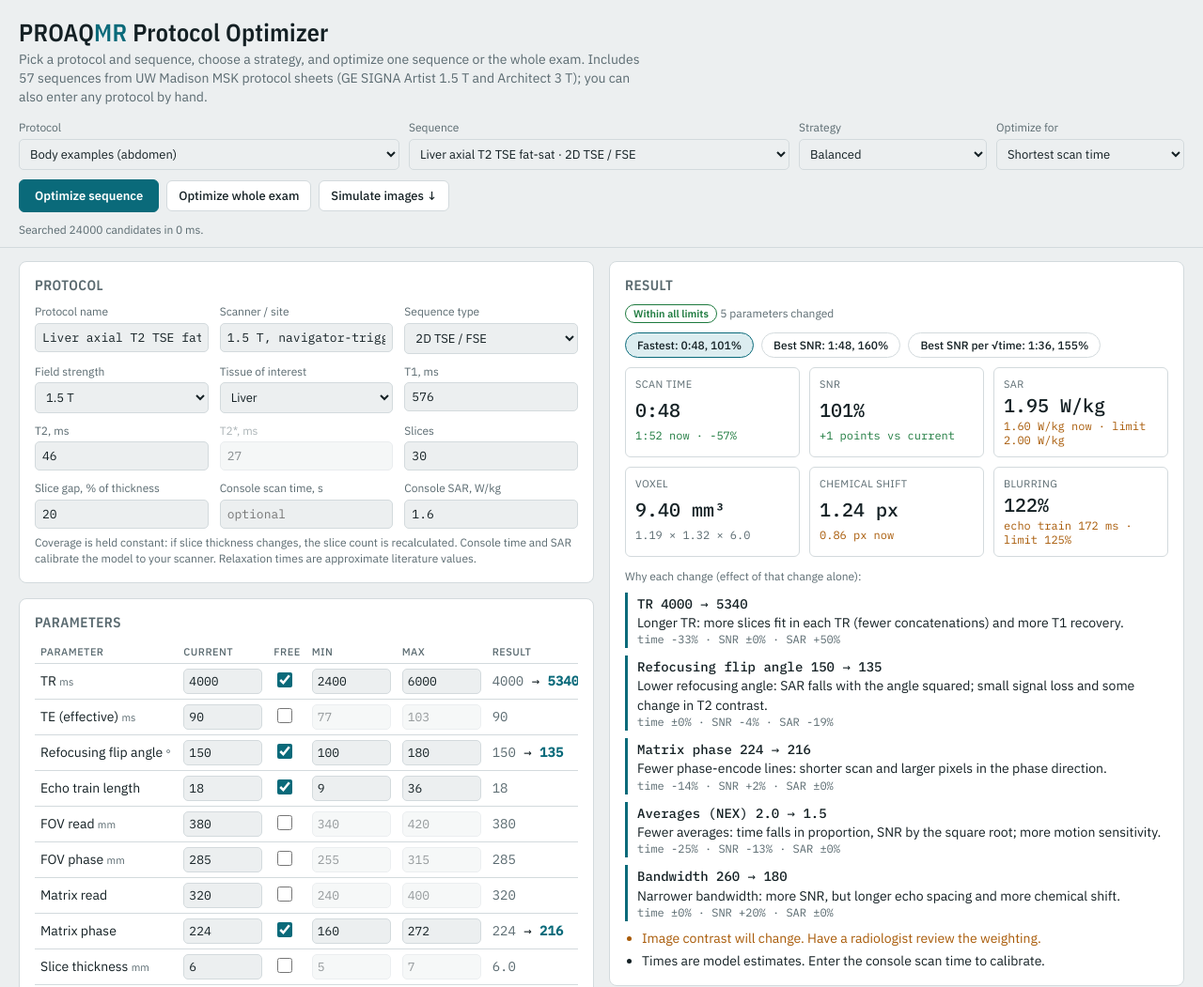
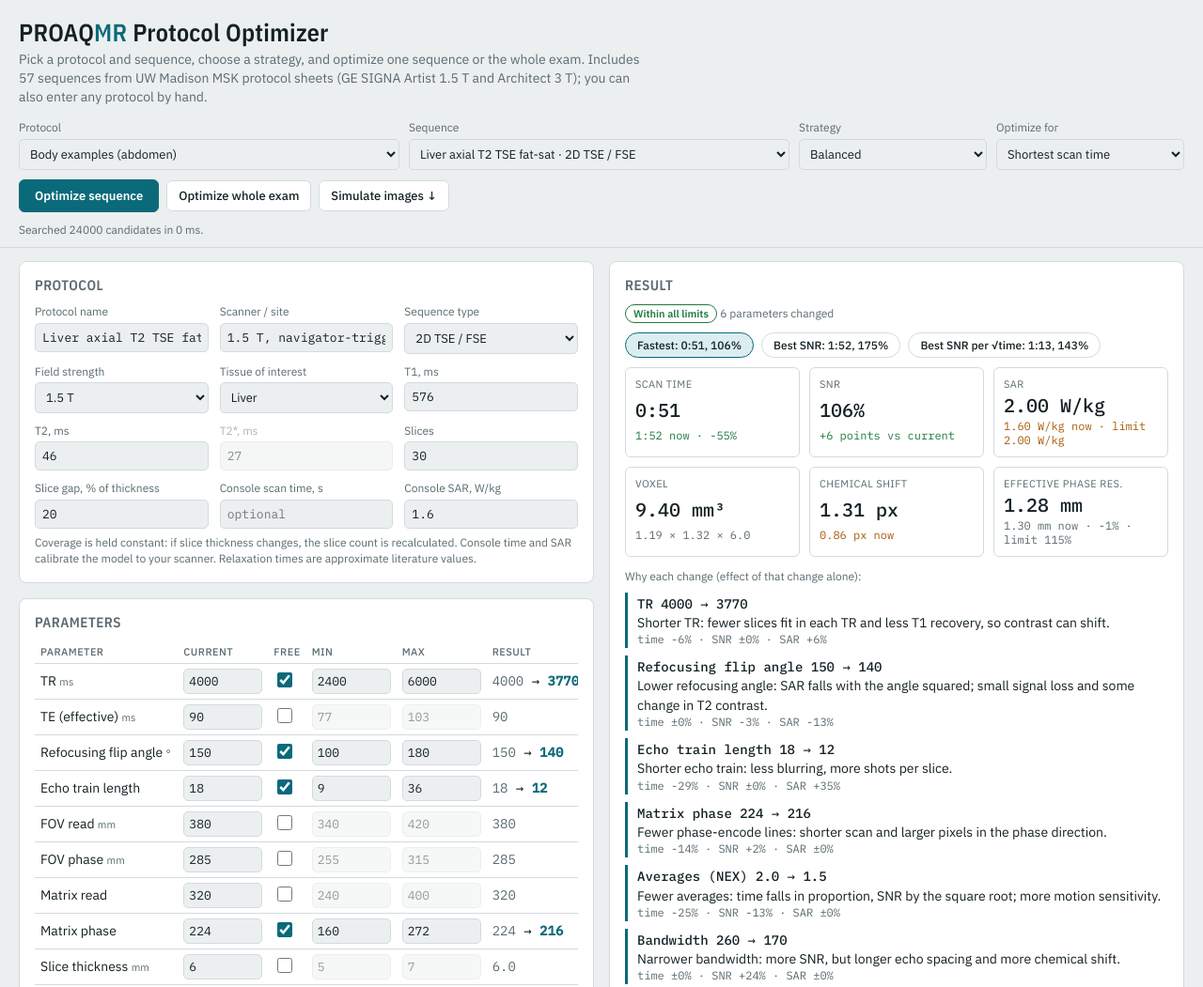
Before and after one commit to ceebee718/MRIOptimize, a plain HTML site: page index.html in a window 1280 px wide. Shown: the top 1051 px of the page at 94% size. Drawn offline with nearby package versions, Linux system fonts and the light colour scheme.

Commit message:
Optimizer limits effective resolution, not echo-train length / T2
The old blurring proxy let 'Balanced' approve changes that the image
simulator showed nearly doubled effective phase resolution (1.35 -> 2.39 mm
on the liver T2 example). The optimizer now computes the same point-spread
function the simulator uses (extended phase graph echo amplitudes, k-space
segment ordering) and limits its width as a percentage of the current
protocol: Conservative 105%, Balanced 115%, Aggressive 135%. Matches the
simulator within a few percent; about 0.5 s per sequence.

Co-Authored-By: Claude Opus 5.5 <noreply@anthropic.com>
Claude-Session: https://claude.ai/code/session_01RucARNsQo8rMiYoreimU6P

```diff
--- a/index.html
+++ b/index.html
@@ -202,10 +202,10 @@ details summary{cursor:pointer;color:var(--ink);font-weight:500}
         <label class="f" for="sarMax"><span>SAR limit, <span id="sarUnit">W/kg</span></span><input id="sarMax" type="number" step="0.1"></label>
         <label class="f" for="resLoss">Max resolution loss, % per direction<input id="resLoss" type="number" step="1" min="0"></label>
         <label class="f" for="csMax">Max chemical shift, px<input id="csMax" type="number" step="0.1"></label>
-        <label class="f" for="blurMax">Max echo-train blurring, % of current<input id="blurMax" type="number" step="5"></label>
+        <label class="f" for="blurMax">Max effective phase resolution, % of current<input id="blurMax" type="number" step="5"></label>
         <label class="f" for="gk">g-factor k, g = 1 + k(R−1)²<input id="gk" type="number" step="0.01" min="0"></label>
       </div>
-      <p class="hint">Blurring is measured as echo-train duration ÷ tissue T2 (fast spin echo only). Normal-mode whole-body SAR is 2.0 W/kg (IEC 60601-2-33). Without a console SAR value, the SAR limit is a percentage of the current protocol. Editing any limit switches the strategy to Custom.</p>
+      <p class="hint">Effective phase resolution is the width of the point-spread function after echo-train T2 decay (extended phase graph of the echo train, fast spin echo only), the same calculation the image simulator uses. Normal-mode whole-body SAR is 2.0 W/kg (IEC 60601-2-33). Without a console SAR value, the SAR limit is a percentage of the current protocol. Editing any limit switches the strategy to Custom.</p>
     </details>
   </section>
 </div>
@@ -320,7 +320,7 @@ details summary{cursor:pointer;color:var(--ink);font-weight:500}
 <div class="col">
   <section class="panel">
     <h2>Model</h2>
-    <p class="hint" style="margin-top:0">SNR ∝ B0 · voxel volume · √(phase lines · partitions · averages ÷ bandwidth per pixel) ÷ (g√R) · tissue signal. Spin-echo signal uses (1 − e^(−TR/T1)) · e^(−TE/T2); spoiled GRE uses the Ernst equation with T2*. Scan time = TR × shots × averages × concatenations. SAR scales with B0² × Σ(flip angle²) per second. Blurring = echo-train duration ÷ T2. Echo spacing, minimum TE and slice timing are estimated from bandwidth and calibrated so the current protocol is valid. Deep-learning reconstruction is not modeled. Confirm time and SAR on the console, verify SNR and uniformity on the ACR phantom, and have a radiologist review contrast before clinical use.</p>
+    <p class="hint" style="margin-top:0">SNR ∝ B0 · voxel volume · √(phase lines · partitions · averages ÷ bandwidth per pixel) ÷ (g√R) · tissue signal. Spin-echo signal uses (1 − e^(−TR/T1)) · e^(−TE/T2); spoiled GRE uses the Ernst equation with T2*. Scan time = TR × shots × averages × concatenations. SAR scales with B0² × Σ(flip angle²) per second. Effective phase resolution = FWHM of the point-spread function from the echo-train weighting of k-space (extended phase graph). Echo spacing, minimum TE and slice timing are estimated from bandwidth and calibrated so the current protocol is valid. Deep-learning reconstruction is not modeled. Confirm time and SAR on the console, verify SNR and uniformity on the ACR phantom, and have a radiologist review contrast before clinical use.</p>
   </section>
 </div>
 </main>
@@ -429,15 +429,67 @@ function model(p, f, cal){
   const px = Math.max(p.fovR/p.Nr, p.fovP/p.Np);
   const cs = CS_HZ_PER_T*f.b0/p.BW;
   const etd = tse ? etl*esp : 0;
-  const blur = tse ? etd/f.T2 : 0;
-  return {time, snr, sar, vox, px, pxR:p.fovR/p.Nr, pxP:p.fovP/p.Np, cs, nz, concat, esp, teMin, tslice, etd, blur, reasons};
+  const effPx = tse ? tseEffPx(p, f) : 1.207;
+  const effP = effPx*p.fovP/p.Np;   // effective phase-direction resolution, mm (FWHM of the point-spread function)
+  return {time, snr, sar, vox, px, pxR:p.fovR/p.Nr, pxP:p.fovP/p.Np, cs, nz, concat, esp, teMin, tslice, etd, effPx, effP, reasons};
+}
+// ---- Effective phase resolution: echo-train weighting -> point-spread function (same method as the simulator)
+const _epgCache=new Map();
+function epgCPMG(alphaDeg, etl, esp, t1, t2){
+  const key=alphaDeg+"|"+etl+"|"+esp.toFixed(3)+"|"+t1+"|"+t2;
+  const hit=_epgCache.get(key); if(hit) return hit;
+  const n=2*etl+4;
+  const pr=new Float64Array(n), pi=new Float64Array(n), mr=new Float64Array(n), mi=new Float64Array(n), zr=new Float64Array(n), zi=new Float64Array(n);
+  // 90 degree excitation (phase 0) of Z0 = 1: F+0 = -i, F-0 = +i
+  pi[0]=-1; mi[0]=1;
+  const a=alphaDeg*Math.PI/180, c2=Math.cos(a/2)**2, s2=Math.sin(a/2)**2, sa=Math.sin(a), ca=Math.cos(a);
+  // refocusing about y (CPMG, phi = 90 deg): T = [[c2, -s2, sa],[-s2, c2, sa],[-sa/2, -sa/2, ca]] (all real)
+  const e1=Math.exp(-esp/2/t1), e2=Math.exp(-esp/2/t2);
+  const relax=()=>{ for(let k=0;k<n;k++){ pr[k]*=e2; pi[k]*=e2; mr[k]*=e2; mi[k]*=e2; zr[k]*=e1; zi[k]*=e1; } zr[0]+=1-e1; };
+  const grad=()=>{ for(let k=n-1;k>0;k--){ pr[k]=pr[k-1]; pi[k]=pi[k-1]; } for(let k=0;k<n-1;k++){ mr[k]=mr[k+1]; mi[k]=mi[k+1]; } mr[n-1]=0; mi[n-1]=0; pr[0]=mr[0]; pi[0]=-mi[0]; };
+  const rf=()=>{ for(let k=0;k<n;k++){ const P=pr[k],Pi=pi[k],M=mr[k],Mi=mi[k],Zr=zr[k],Zi=zi[k];
+      pr[k]=c2*P - s2*M + sa*Zr;  pi[k]=c2*Pi - s2*Mi + sa*Zi;
+      mr[k]=-s2*P + c2*M + sa*Zr; mi[k]=-s2*Pi + c2*Mi + sa*Zi;
+      zr[k]=-0.5*sa*(P+M) + ca*Zr; zi[k]=-0.5*sa*(Pi+Mi) + ca*Zi; } };
+  const out=new Float64Array(etl);
+  for(let i=0;i<etl;i++){ relax(); grad(); rf(); relax(); grad(); out[i]=Math.hypot(pr[0],pi[0]); }
+  if(_epgCache.size>5000) _epgCache.clear();
+  _epgCache.set(key,out);
+  return out;
+}
+const _psfCache=new Map();
+function tseEffPx(p, f){
+  // echo spacing and centre echo exactly as the simulation server computes them
+  const etl=Math.max(1,Math.round(p.ETL)), npl=Math.round(p.Np), esp=1000/p.BW+4;
+  const ete=Math.min(etl-1, Math.max(0, Math.round(p.TE/esp)-1));
+  const key=etl+"|"+esp.toFixed(3)+"|"+ete+"|"+p.refoc+"|"+npl+"|"+f.T1+"|"+f.T2;
+  const hit=_psfCache.get(key); if(hit!==undefined) return hit;
+  const echoes=epgCPMG(p.refoc, etl, esp, f.T1, f.T2);
+  const nshots=Math.ceil(npl/etl), jc=Math.floor(Math.floor(npl/2)/nshots);
+  // k-space is etl contiguous segments of nshots lines; segment j is acquired on echo (j - jc + ete) mod etl
+  const segA=[], segN=[], segW=[];
+  for(let j=0;j<etl;j++){ const a0=j*nshots, nn=Math.min(nshots, npl-a0); if(nn<=0) break; segA.push(a0-npl/2); segN.push(nn); segW.push(echoes[(((j-jc+ete)%etl)+etl)%etl]); }
+  let w0=0; for(let j=0;j<segN.length;j++) w0+=segW[j]*segN[j];
+  // PSF(x) = |sum_j w_j * sum_{l=a_j}^{a_j+n_j-1} exp(i*th*l)|, th = 2*pi*x/npl, geometric sums in closed form
+  const psf=(x)=>{ const th=2*Math.PI*x/npl; if(th===0) return 1; let re=0, im=0; const dh=Math.sin(th/2);
+    for(let j=0;j<segN.length;j++){ const nn=segN[j], mid=segA[j]+(nn-1)/2, amp=Math.sin(nn*th/2)/dh*segW[j];
+      re+=amp*Math.cos(mid*th); im+=amp*Math.sin(mid*th); }
+    return Math.hypot(re,im)/w0; };
+  // coarse search for the half-maximum, then bisection
+  let lo=0, hi=0, step=0.25, found=false;
+  for(let x=step; x<=40; x+=step){ if(psf(x)<0.5){ lo=x-step; hi=x; found=true; break; } }
+  let fw=1.207;
+  if(found){ for(let i=0;i<10;i++){ const m=(lo+hi)/2; if(psf(m)<0.5) hi=m; else lo=m; } fw=lo+hi; }
+  if(_psfCache.size>50000) _psfCache.clear();
+  _psfCache.set(key, fw);
+  return fw;
 }
 function evaluate(p, f, cal, base, lim){
   const m = model(p, f, cal);
   const time = m.time*f.kT;
   const snrPct = m.snr/base.snr*100;
   const sar = f.kS ? m.sar*f.kS : m.sar/base.sar*100;
-  const blurPct = base.blur>0 ? m.blur/base.blur*100 : 100;
+  const effPct = m.effP/base.effP*100;
   const fails = m.reasons.slice();
   if(snrPct < lim.snrMin - 1e-9) fails.push("SNR below floor");
   if(time > lim.timeMax + 1e-9) fails.push("scan time above ceiling");
@@ -445,8 +497,8 @@ function evaluate(p, f, cal, base, lim){
   const rl=1+(lim.resLoss||0)/100;
   if(m.pxR > base.pxR*rl + 1e-9 || m.pxP > base.pxP*rl + 1e-9) fails.push("resolution loss above limit");
   if(m.cs > lim.csMax + 1e-9) fails.push("chemical shift above limit");
-  if(base.blur>0 && blurPct > lim.blurMax + 1e-9) fails.push("echo-train blurring above limit");
-  return {p, m, time, snrPct, sar, blurPct, ok:fails.length===0, fails};
+  if(isTSE(f.seq) && effPct > lim.blurMax + 1e-9) fails.push("effective resolution (echo-train blur) above limit");
+  return {p, m, time, snrPct, sar, effPct, ok:fails.length===0, fails};
 }
 function score(e, mode){
   if(mode==="fast") return -e.time + 1e-4*e.snrPct;
@@ -458,7 +510,7 @@ function optimize(p0, f, bounds, lim, modes, rng){
   modes = Array.isArray(modes) ? modes : [modes];
   const cal = calibrate(p0, f);
   const baseRaw = model(p0, f, cal);
-  const base = {snr:baseRaw.snr, sar:baseRaw.sar, blur:baseRaw.blur, pxR:baseRaw.pxR, pxP:baseRaw.pxP};
+  const base = {snr:baseRaw.snr, sar:baseRaw.sar, effP:baseRaw.effP, pxR:baseRaw.pxR, pxP:baseRaw.pxP};
   const free = PARAMS.filter(q => applies(q, f.seq) && bounds[q.k] && bounds[q.k].free).map(q => q.k);
   const ev = p => evaluate(p, f, cal, base, lim);
   const current = ev(p0);
@@ -514,9 +566,9 @@ function isolatedEffects(p0, pBest, f, cal, keys){
 }
 // Strategy presets
 const STRATEGIES = {
-  conservative:{snrMin:100, blurMax:110, resLoss:0, lockContrast:true, capR:true},
-  balanced:{snrMin:95, blurMax:125, resLoss:5, lockContrast:false, capR:false},
-  aggressive:{snrMin:85, blurMax:150, resLoss:15, lockContrast:false, capR:false}
+  conservative:{snrMin:100, blurMax:105, resLoss:0, lockContrast:true, capR:true},
+  balanced:{snrMin:95, blurMax:115, resLoss:5, lockContrast:false, capR:false},
+  aggressive:{snrMin:85, blurMax:135, resLoss:15, lockContrast:false, capR:false}
 };
 function defaultBounds(p, seq){
   const r = (k,lo,hi)=>{ const st=stepOf(k,seq); return [snap(lo,st,-1e9,1e9), snap(hi,st,-1e9,1e9)]; };
@@ -633,7 +685,7 @@ function writeBounds(b){ PARAMS.forEach(q=>{ $("free_"+q.k).checked=b[q.k].free;
 function writeLim(l){ ["snrMin","timeMax","sarMax","resLoss","csMax","blurMax"].forEach(k=>$(k).value=l[k]); }
 function limitsSummary(){
   const l=readLim();
-  $("limitsSummary").textContent=` · SNR ≥ ${l.snrMin}% · time ≤ ${fmtTime(l.timeMax)} · SAR ≤ ${l.sarMax}${$("sarUnit").textContent==="W/kg"?" W/kg":"%"} · resolution loss ≤ ${l.resLoss}% · blurring ≤ ${$("blurMax").value}%`;
+  $("limitsSummary").textContent=` · SNR ≥ ${l.snrMin}% · time ≤ ${fmtTime(l.timeMax)} · SAR ≤ ${l.sarMax}${$("sarUnit").textContent==="W/kg"?" W/kg":"%"} · resolution loss ≤ ${l.resLoss}% · effective resolution ≤ ${$("blurMax").value}%`;
 }
 function updateRows(){
   const seq=$("seq").value;
@@ -700,7 +752,7 @@ function refresh(){
     tile("SAR", f.cSAR? fmt(f.cSAR,2)+" W/kg":"100%", f.cSAR?"from console":"reference") +
     tile("Voxel", fmt(m.vox,2)+" mm³", fmt(p.fovR/p.Nr,2)+" × "+fmt(p.fovP/p.Np,2)+" × "+fmt(p.thk,1)) +
     tile("Chemical shift", fmt(m.cs,2)+" px", "fat–water") +
-    (isTSE(f.seq)? tile("Echo train", fmt(m.etd,0)+" ms", "= "+fmt(m.blur,2)+" × T2") : tile(is3D(f.seq)?"Partitions":"Slices / concats", is3D(f.seq)? String(m.nz) : m.nz+" / "+m.concat, "coverage "+fmt(f.coverage,0)+" mm"));
+    (isTSE(f.seq)? tile("Effective phase res.", fmt(m.effP,2)+" mm", "nominal "+fmt(p.fovP/p.Np,2)+" mm · echo train "+fmt(m.etd,0)+" ms") : tile(is3D(f.seq)?"Partitions":"Slices / concats", is3D(f.seq)? String(m.nz) : m.nz+" / "+m.concat, "coverage "+fmt(f.coverage,0)+" mm"));
   $("why").innerHTML="";
   $("notes").innerHTML = m.reasons.map(r=>`<li class="warn">Model check: ${esc(r)}.</li>`).join("") + presetNotes.map(t=>`<li>${esc(t)}</li>`).join("");
   drawPlot(null);
@@ -777,7 +829,7 @@ function render(){
     tile("SAR", sarFmt(b.sar), `${sarFmt(c.sar)} now · limit ${sarFmt(lim.sarMax)}`, b.sar<=c.sar+1e-9?"good":"warn") +
     tile("Voxel", fmt(b.m.vox,2)+" mm³", `${fmt(b.p.fovR/b.p.Nr,2)} × ${fmt(b.p.fovP/b.p.Np,2)} × ${fmt(b.p.thk,1)}`) +
     tile("Chemical shift", fmt(b.m.cs,2)+" px", `${fmt(c.m.cs,2)} px now`, b.m.cs>c.m.cs*1.2?"warn":"") +
-    (isTSE(seq) ? tile("Blurring", fmt(b.blurPct,0)+"%", `echo train ${fmt(b.m.etd,0)} ms · limit ${fmt(lim.blurMax,0)}%`, b.blurPct>110?"warn":"")
+    (isTSE(seq) ? tile("Effective phase res.", fmt(b.m.effP,2)+" mm", `${fmt(c.m.effP,2)} mm now · ${sgn(b.effPct-100,0)}% · limit ${fmt(lim.blurMax,0)}%`, b.effPct>110?"warn":"")
                 : tile(is3D(seq)?"Partitions":"Slices / concats", is3D(seq)? String(b.m.nz) : b.m.nz+" / "+b.m.concat, "coverage "+fmt(f.coverage,0)+" mm"));
   // why each change
   const eff = isolatedEffects(p0, b.p, f, res.cal, changedKeys);
@@ -819,7 +871,7 @@ function buildSheet(res, b, mode, eff){
   L.push(`Predicted SNR       : 100% -> ${fmt(b.snrPct,0)}%`);
   L.push(`Predicted SAR       : ${sarFmt(c.sar)} -> ${sarFmt(b.sar)}`);
   L.push(`Chemical shift      : ${fmt(c.m.cs,2)} -> ${fmt(b.m.cs,2)} px`);
-  if(isTSE(seq)) L.push(`Echo-train blurring : 100% -> ${fmt(b.blurPct,0)}%`);
+  if(isTSE(seq)) L.push(`Effective phase res.: ${fmt(c.m.effP,2)} -> ${fmt(b.m.effP,2)} mm (${sgn(b.effPct-100,0)}%)`);
   if(eff.length){ L.push(""); L.push("Rationale:"); eff.forEach(e=>{ const q=PARAMS.find(x=>x.k===e.k); L.push(`- ${q.label}: ${WHY[e.k](p0[e.k],b.p[e.k])}`); }); }
   L.push("");
   L.push("Verification before clinical use:");
@@ -935,7 +987,7 @@ function restoreState(st){
   ["strategy","pname","site","seq","b0","tissue","T1","T2","T2s","slices","gap","cTime","cSAR","mode","snrMin","timeMax","sarMax","resLoss","csMax","blurMax","gk"].forEach(k=>{ if(st[k]!==undefined && $(k)) $(k).value=st[k]; });
   presetNotes = st.presetNotes || [];
   PARAMS.forEach(q=>{ const v=st.params&&st.params[q.k]; if(v){ $("cur_"+q.k).value=v.cur; $("free_"+q.k).checked=v.free; $("min_"+q.k).value=v.min; $("max_"+q.k).value=v.max; } });
-  if(!$("blurMax").value) $("blurMax").value=125;
+  if(!$("blurMax").value || +$("blurMax").value===125) $("blurMax").value=115;
   if(!$("resLoss").value) $("resLoss").value=5;
   clearResult(); updateRows(); refresh();
 }
```
